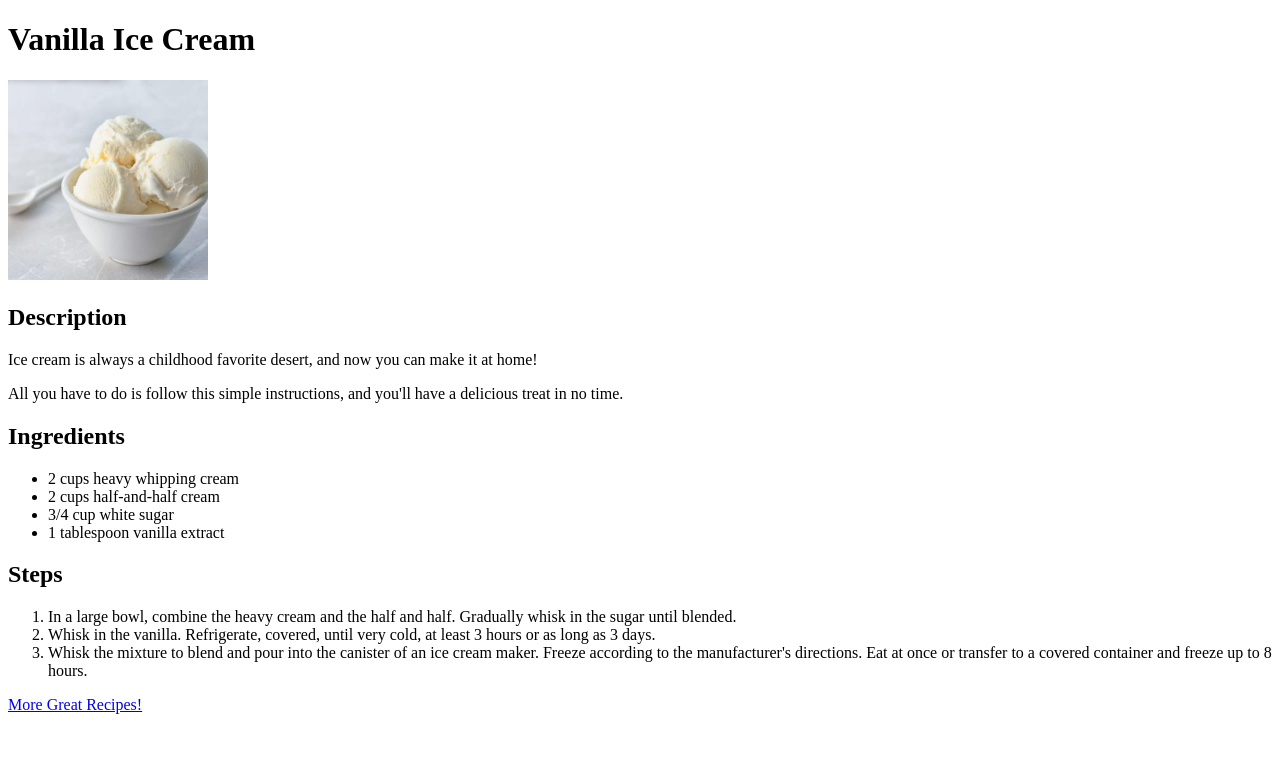
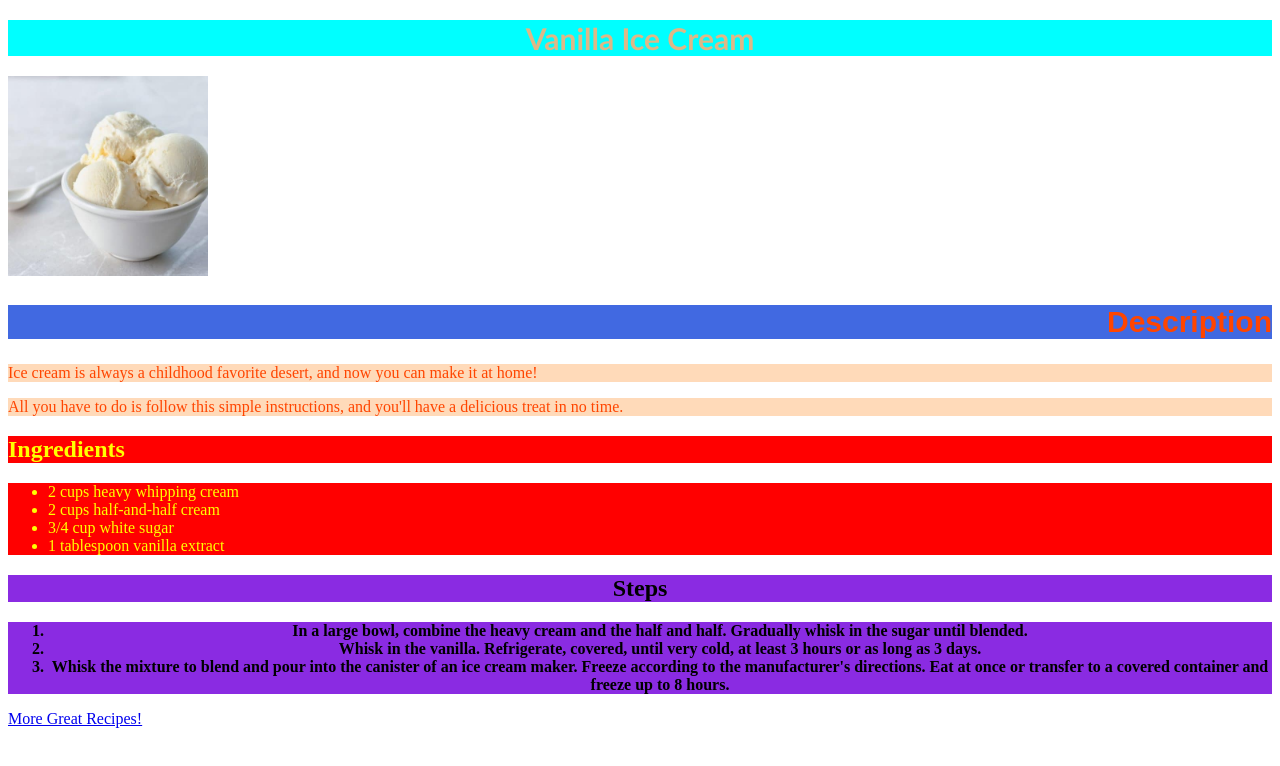
Before and after one commit to atg2262/odin-recipes, a plain HTML site: page Vanilla-Ice-Cream.html in a window 1280 px wide. Drawn offline with Linux system fonts and the light colour scheme.

Commit message:
Vanilla-Ice-Cream.html styles change

```diff
--- a/Vanilla-Ice-Cream.html
+++ b/Vanilla-Ice-Cream.html
@@ -4,23 +4,25 @@
     <meta charset="UTF-8">
     <meta http-equiv="X-UA-Compatible" content="IE=edge">
     <meta name="viewport" content="width=device-width, initial-scale=1.0">
+    <link rel="stylesheet" href="styles.css">
     <title>Vanilla-Ice-Cream</title>
 </head>
 <body>
-    <h1>Vanilla Ice Cream</h1>
+    <h1 class="Heading">Vanilla Ice Cream</h1>
     <img src="./images/Vanilla-Ice-Cream.png" width="200" height="auto" alt="Vanilla Ice Cream">
-    <h2>Description</h2>
-    <p>Ice cream is always a childhood favorite desert, and now you can make it at home!</p>
-    <p>All you have to do is follow this simple instructions, and you'll have a delicious treat in no time.</p>
-    <h2>Ingredients</h2>
-    <ul>
+    <h2 id="Description-Header">Description</h2>
+
+    <p class="Para"> Ice cream is always a childhood favorite desert, and now you can make it at home!</p>
+    <p class="Para">All you have to do is follow this simple instructions, and you'll have a delicious treat in no time.</p>
+    <h2 class="Ingredients">Ingredients</h2>
+    <ul class="Ingredients">
         <li>2 cups heavy whipping cream</li>
         <li>2 cups half-and-half cream</li>
         <li>3/4 cup white sugar</li>
         <li>1 tablespoon vanilla extract</li>
     </ul>
-    <h2>Steps</h2>
-    <ol>
+    <h2 class="Steps">Steps</h2>
+    <ol class="Steps">
         <li>In a large bowl, combine the heavy cream and the half and half. Gradually whisk in the sugar until blended.</li>
         <li>Whisk in the vanilla. Refrigerate, covered, until very cold, at least 3 hours or as long as 3 days.</li>
         <li>Whisk the mixture to blend and pour into the canister of an ice cream maker. Freeze according to the manufacturer's directions. Eat at once or transfer to a covered container and freeze up to 8 hours.</li>
--- a/styles.css
+++ b/styles.css
@@ -0,0 +1,36 @@
+.Heading {
+    text-align: center;
+    font-size: 30px;
+    font-weight: bold;
+    font-family: 'Gill Sans', 'Gill Sans MT', Calibri, 'Trebuchet MS', sans-serif;
+    background-color: aqua;
+    color: burlywood;
+}
+
+.Para,
+#Description-Header {
+    color:orangered
+}
+
+#Description-Header {
+    background-color: royalblue;
+    text-align: right;
+    font-size: 30px;
+    font-family: Arial, Helvetica, sans-serif;
+}
+
+.Para {
+    background-color: peachpuff;
+}
+
+.Ingredients {
+    background-color: red;
+    color: yellow;
+}
+
+.Steps {
+    font-family: 'Times New Roman', Times, serif;
+    font-weight: bolder;
+    background-color: blueviolet;
+    text-align: center;
+}
```
